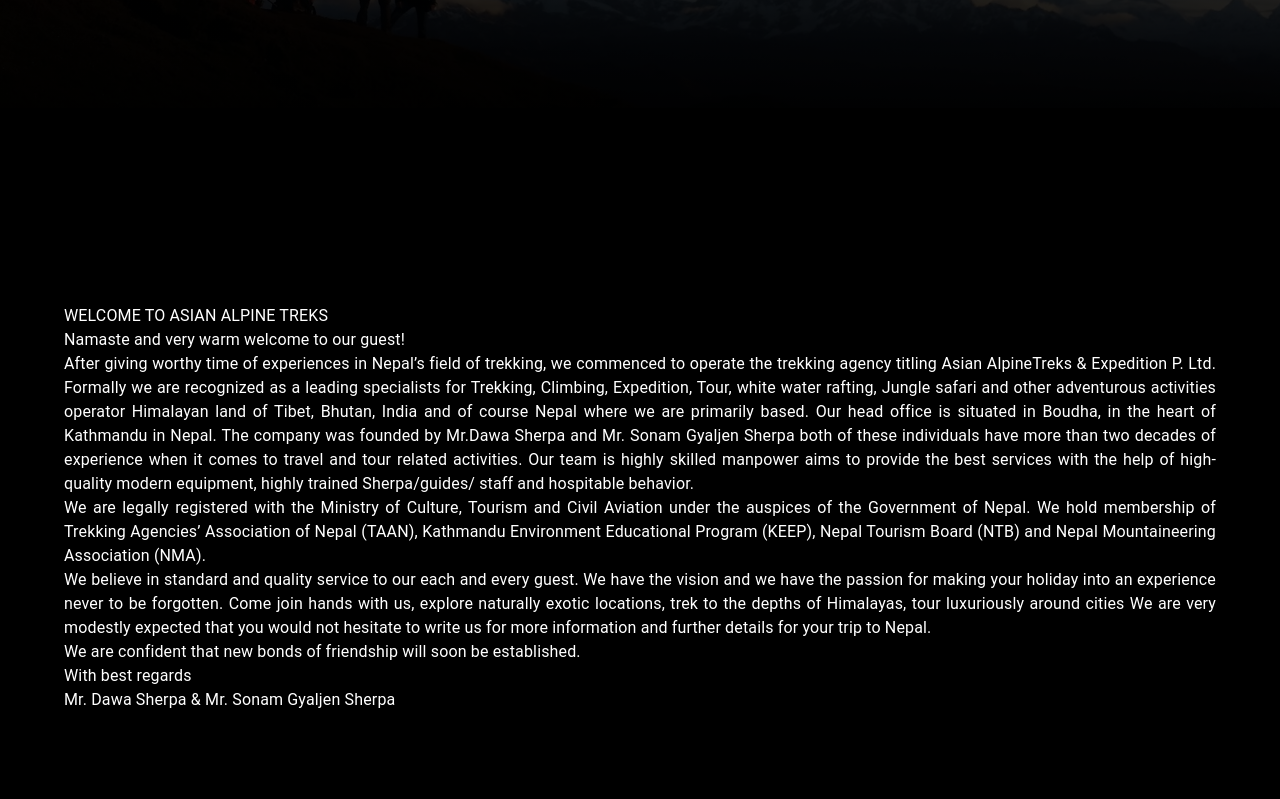
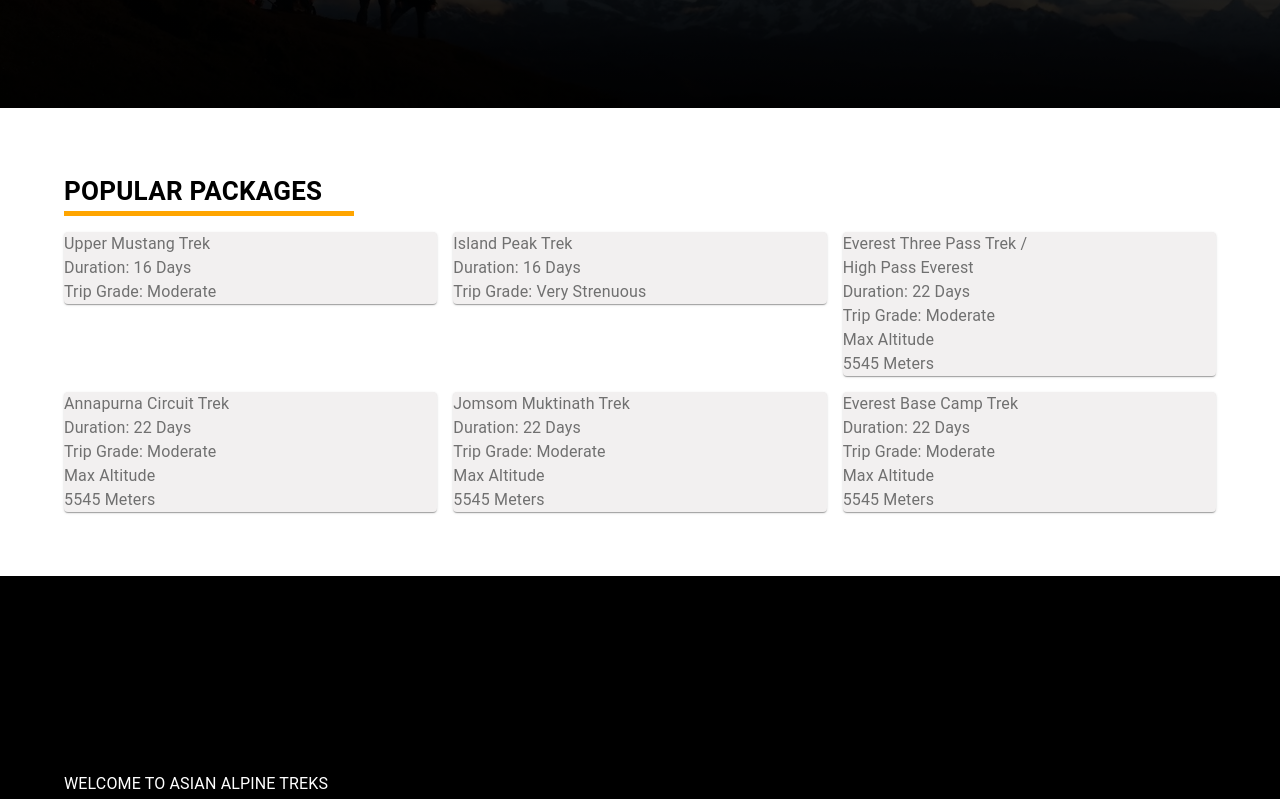
Before and after one commit to NgimaGS/asian-alpine, a React (Vite) app: page / in a window 1280 px wide. Shown: the part 692-1491 px from the top of the page. Built offline with nearby package versions, Linux system fonts and the light colour scheme.

Commit message:
some updates

```diff
--- a/src/app/pages/landing_page/home/LandingPage.tsx
+++ b/src/app/pages/landing_page/home/LandingPage.tsx
@@ -1,121 +1,13 @@
-import { Typography, Box, Container, Button } from "@mui/material";
-import { motion } from "framer-motion";
-import { useEffect, useState, useContext } from "react";
-import ThemeModeContext from "../../../contexts/theme/ThemeModeContext";
-
-const imageUrls = [
-  "/assets/landing_page/img1.jpg",
-  "/assets/landing_page/img2.jpg",
-  "/assets/landing_page/img3.jpg",
-  "/assets/landing_page/img4.jpg",
-  "/assets/landing_page/img5.jpg",
-  // Add more image URLs here
-];
+import { Typography, Box, Container } from "@mui/material";
+import HeroSection from "./parts/HeroSection";
+import PopularPackages from "./parts/PopularPackages";
 
 const LandingPage = () => {
-  const [currentImageIndex, setCurrentImageIndex] = useState(0);
-  const { isLoading } = useContext(ThemeModeContext);
-
-  const nextImage = () => {
-    setCurrentImageIndex((prevIndex) => (prevIndex + 1) % imageUrls.length);
-  };
-
-  useEffect(() => {
-    const timer = setTimeout(() => {
-      nextImage();
-    }, 6000);
-
-    return () => {
-      clearTimeout(timer); // Clean up the timer if the component unmounts
-    };
-  }, [currentImageIndex]);
   return (
     <div>
-      <Box
-        sx={{
-          height: "100vh",
-          background: `linear-gradient(0deg, rgba(0, 0, 0, 0.97), rgba(0, 0, 0, 0.27)), url(${imageUrls[currentImageIndex]})`,
-          backgroundSize: "cover",
-          backgroundAttachment: "fixed",
-          backgroundPosition: "center",
-          backgroundRepeat: "no-repeat",
-          display: "flex",
-          justifyContent: "center",
-          alignItems: "center",
-        }}
-      >
-        <div
-          style={{ overflow: "hidden", maxWidth: "100vw", maxHeight: "100vh" }}
-        >
-          <Box
-            sx={{
-              borderBottom: "3px solid white",
-              padding: "32px",
-              borderRadius: "25px",
-              boxShadow:
-                "0 4px 8px 0 rgba(0, 0, 0, 0.2), 0 6px 20px 0 rgba(0, 0, 0, 0.19)",
-            }}
-          >
-            <motion.div
-              initial={{ y: "90vh" }}
-              animate={{ y: 0 }}
-              transition={{
-                duration: 1.5,
-                delay: isLoading ? 2 : 0,
-                ease: "easeInOut",
-              }}
-            >
-              <Typography
-                sx={{ fontWeight: 700, fontSize: "18px", color: "#fff" }}
-              >
-                EXPERIENCE meet's
-              </Typography>
-              <Typography
-                sx={{
-                  fontWeight: 800,
-                  fontSize: "42px",
-                  color: "#f98621",
-                }}
-              >
-                ENJOYMENT
-              </Typography>
-            </motion.div>
-            <motion.div
-              initial={{ x: "90vw" }}
-              animate={{ x: 0 }}
-              transition={{
-                duration: 1.8,
-                delay: isLoading ? 2 : 1,
-                ease: "easeInOut",
-              }}
-            >
-              <Typography
-                sx={{
-                  fontWeight: 800,
-                  fontSize: "32px",
-                  color: "#fff",
-                }}
-              >
-                ASIAN ALPINE
-              </Typography>
-            </motion.div>
-            <Button
-              variant="contained"
-              sx={{
-                fontSize: "24px",
-                mt: 2,
-                color: "#fff",
-                fontWeight: 800,
-                textTransform: "none",
-                width: "300px",
-                backgroundColor: "primary.light",
-              }}
-            >
-              Book a Tour
-            </Button>
-          </Box>
-        </div>
-      </Box>
+      <HeroSection />
+      <PopularPackages />
+
       <Box
         sx={{
           minHeight: "100vh",
--- /dev/null
+++ b/src/app/pages/landing_page/home/parts/HeroSection.tsx
@@ -0,0 +1,120 @@
+import { Box, Button, Typography } from "@mui/material";
+import { motion } from "framer-motion";
+import { useContext, useEffect, useState } from "react";
+import ThemeModeContext from "../../../../contexts/theme/ThemeModeContext";
+
+const HeroSection = () => {
+  const imageUrls = [
+    "/assets/landing_page/img1.jpg",
+    "/assets/landing_page/img2.jpg",
+    "/assets/landing_page/img3.jpg",
+    "/assets/landing_page/img4.jpg",
+    "/assets/landing_page/img5.jpg",
+    // Add more image URLs here
+  ];
+  const [currentImageIndex, setCurrentImageIndex] = useState(0);
+  const { isLoading } = useContext(ThemeModeContext);
+
+  const nextImage = () => {
+    setCurrentImageIndex((prevIndex) => (prevIndex + 1) % imageUrls.length);
+  };
+
+  useEffect(() => {
+    const timer = setTimeout(() => {
+      nextImage();
+    }, 6000);
+
+    return () => {
+      clearTimeout(timer); // Clean up the timer if the component unmounts
+    };
+  }, [currentImageIndex]);
+  return (
+    <Box
+      sx={{
+        height: "100vh",
+        background: `linear-gradient(0deg, rgba(0, 0, 0, 0.97), rgba(0, 0, 0, 0.27)), url(${imageUrls[currentImageIndex]})`,
+        backgroundSize: "cover",
+        backgroundAttachment: "fixed",
+        backgroundPosition: "center",
+        backgroundRepeat: "no-repeat",
+        display: "flex",
+        justifyContent: "center",
+        alignItems: "center",
+      }}
+    >
+      <div
+        style={{ overflow: "hidden", maxWidth: "100vw", maxHeight: "100vh" }}
+      >
+        <Box
+          sx={{
+            borderBottom: "3px solid white",
+            padding: "32px",
+            borderRadius: "25px",
+            boxShadow:
+              "0 4px 8px 0 rgba(0, 0, 0, 0.2), 0 6px 20px 0 rgba(0, 0, 0, 0.19)",
+          }}
+        >
+          <motion.div
+            initial={{ y: "90vh" }}
+            animate={{ y: 0 }}
+            transition={{
+              duration: 1.5,
+              delay: isLoading ? 2 : 0,
+              ease: "easeInOut",
+            }}
+          >
+            <Typography
+              sx={{ fontWeight: 700, fontSize: "18px", color: "#fff" }}
+            >
+              EXPERIENCE meet's
+            </Typography>
+            <Typography
+              sx={{
+                fontWeight: 800,
+                fontSize: "42px",
+                color: "#f98621",
+              }}
+            >
+              ENJOYMENT
+            </Typography>
+          </motion.div>
+          <motion.div
+            initial={{ x: "90vw" }}
+            animate={{ x: 0 }}
+            transition={{
+              duration: 1.8,
+              delay: isLoading ? 2 : 1,
+              ease: "easeInOut",
+            }}
+          >
+            <Typography
+              sx={{
+                fontWeight: 800,
+                fontSize: "32px",
+                color: "#fff",
+              }}
+            >
+              ASIAN ALPINE
+            </Typography>
+          </motion.div>
+          <Button
+            variant="contained"
+            sx={{
+              fontSize: "24px",
+              mt: 2,
+              color: "#fff",
+              fontWeight: 800,
+              textTransform: "none",
+              width: "300px",
+              backgroundColor: "primary.light",
+            }}
+          >
+            Book a Tour
+          </Button>
+        </Box>
+      </div>
+    </Box>
+  );
+};
+
+export default HeroSection;
--- /dev/null
+++ b/src/app/pages/landing_page/home/parts/PopularPackages.tsx
@@ -0,0 +1,77 @@
+import { Container, Grid, Paper, Typography } from "@mui/material";
+
+const PopularPackages = () => {
+  return (
+    <Container sx={{ pt: "64px", pb: "64px" }}>
+      <Grid container spacing={2}>
+        <Grid item xs={12}>
+          <Typography
+            fontSize="26px"
+            fontWeight={700}
+            sx={{ borderBottom: "5px solid orange", width: "290px" }}
+          >
+            POPULAR PACKAGES
+          </Typography>
+        </Grid>
+        <Grid item xs={12}>
+          <Grid container spacing={2}>
+            <Grid item xs={6} md={4}>
+              <Paper sx={{ width: "100%" }}>
+                <Typography>Upper Mustang Trek</Typography>
+                <Typography>Duration: 16 Days</Typography>
+                <Typography>Trip Grade: Moderate</Typography>
+              </Paper>
+            </Grid>
+            <Grid item xs={6} md={4}>
+              <Paper sx={{ width: "100%" }}>
+                <Typography>Island Peak Trek</Typography>
+                <Typography>Duration: 16 Days</Typography>
+                <Typography>Trip Grade: Very Strenuous</Typography>
+              </Paper>
+            </Grid>
+            <Grid item xs={6} md={4}>
+              <Paper sx={{ width: "100%" }}>
+                <Typography>
+                  Everest Three Pass Trek /<br /> High Pass Everest
+                </Typography>
+                <Typography>Duration: 22 Days</Typography>
+                <Typography>Trip Grade: Moderate</Typography>
+                <Typography>Max Altitude</Typography>
+                <Typography>5545 Meters</Typography>
+              </Paper>
+            </Grid>
+            <Grid item xs={6} md={4}>
+              <Paper sx={{ width: "100%" }}>
+                <Typography>Annapurna Circuit Trek</Typography>
+                <Typography>Duration: 22 Days</Typography>
+                <Typography>Trip Grade: Moderate</Typography>
+                <Typography>Max Altitude</Typography>
+                <Typography>5545 Meters</Typography>
+              </Paper>
+            </Grid>
+            <Grid item xs={6} md={4}>
+              <Paper sx={{ width: "100%" }}>
+                <Typography>Jomsom Muktinath Trek</Typography>
+                <Typography>Duration: 22 Days</Typography>
+                <Typography>Trip Grade: Moderate</Typography>
+                <Typography>Max Altitude</Typography>
+                <Typography>5545 Meters</Typography>
+              </Paper>
+            </Grid>
+            <Grid item xs={6} md={4}>
+              <Paper sx={{ width: "100%" }}>
+                <Typography>Everest Base Camp Trek</Typography>
+                <Typography>Duration: 22 Days</Typography>
+                <Typography>Trip Grade: Moderate</Typography>
+                <Typography>Max Altitude</Typography>
+                <Typography>5545 Meters</Typography>
+              </Paper>
+            </Grid>
+          </Grid>
+        </Grid>
+      </Grid>
+    </Container>
+  );
+};
+
+export default PopularPackages;
```
